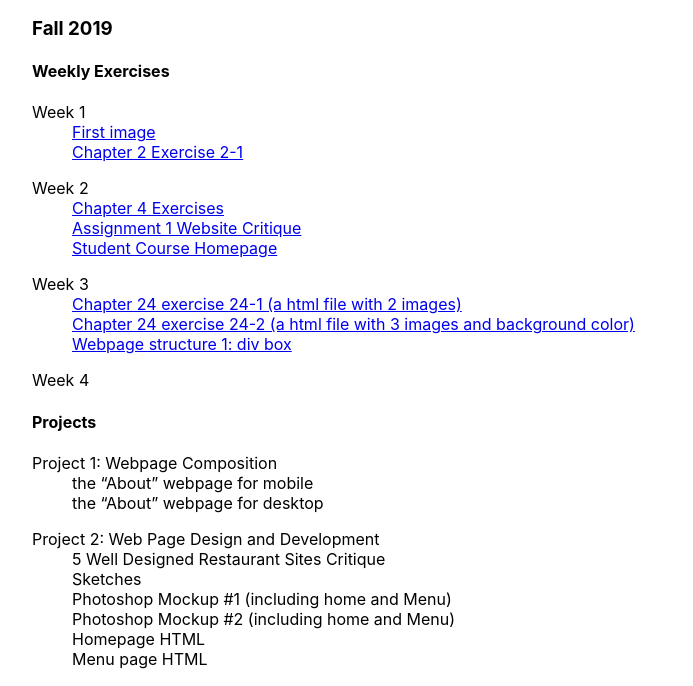
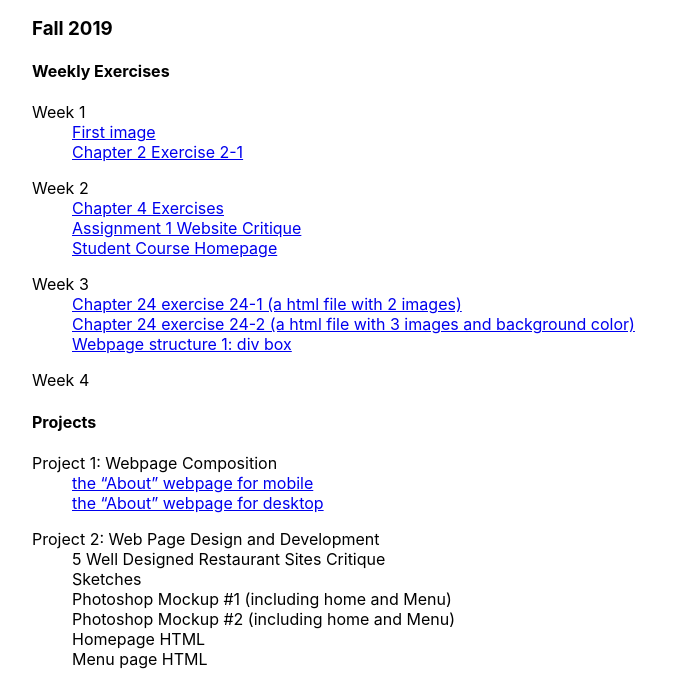
Before and after one commit to alexpurdy00/avt-217, a plain HTML site: page index.html in a window 1280 px wide. Shown: the part 114-800 px from the top of the page, without its empty margins (160-853 px from the left). Drawn offline with Linux system fonts and the light colour scheme; a web font is replaced by a local one.

Commit message:
Update index.html

```diff
--- a/index.html
+++ b/index.html
@@ -46,8 +46,8 @@
 <h4>Projects</h4>
 <dl>
 <dt>Project 1: Webpage Composition</dt>
-<dd>the “About” webpage for mobile</dd>
-<dd>the “About” webpage for desktop </dd>
+<dd><a href="p1/mobile.html">the “About” webpage for mobile</a></dd>
+<dd><a href="p1/desktop.html">the “About” webpage for desktop</a></dd>
 </dl>
 
 <dl>
```
